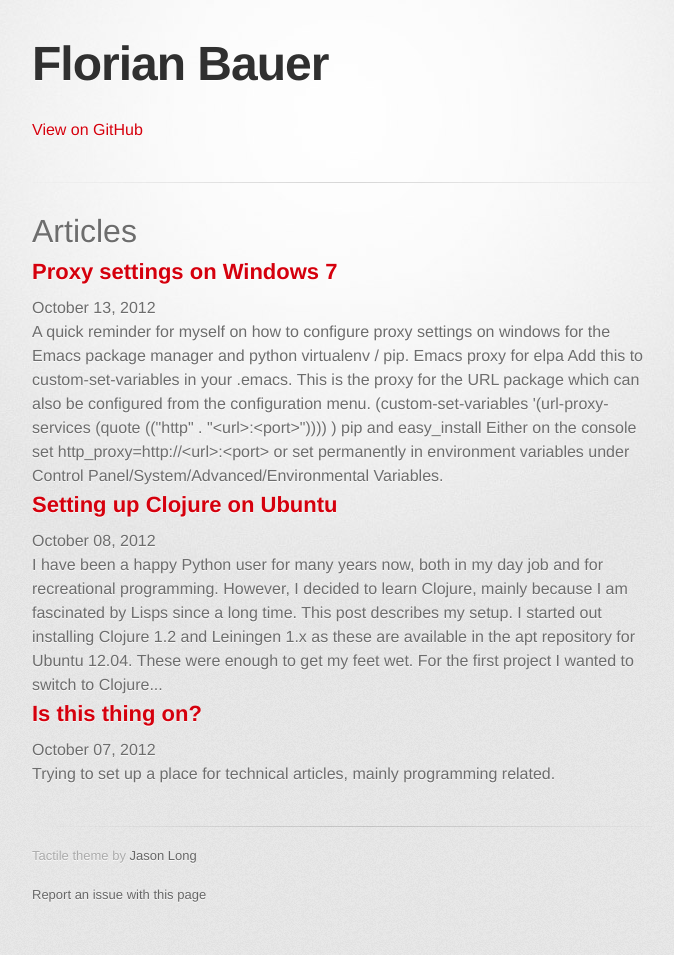
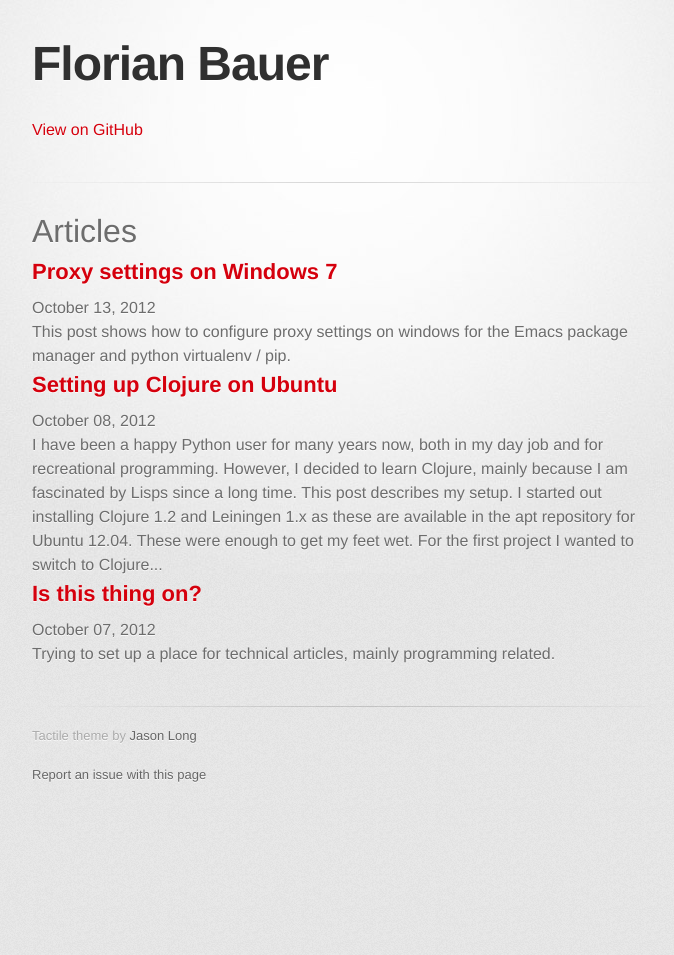
Before and after one commit to fbauer/fbauer.github.com, a Jekyll site: the page built from index.html, in a window 1280 px wide. Shown: the whole page, without its empty margins (298-972 px from the left). Built offline with Jekyll 4.4.1, drawn with Linux system fonts in a browser that asks for light colours; some web fonts are replaced; after the commit the page ends 900 px from its top, so only the background shows below that; some of the changed lines change nothing that is shown.

Commit message:
Add abstract to last post.

```diff
--- a/_posts/2012-10-13-Proxy-Settings-On-Windows-7.md
+++ b/_posts/2012-10-13-Proxy-Settings-On-Windows-7.md
@@ -2,6 +2,8 @@
 title: Proxy settings on Windows 7
 tags: [emacs, windows, python]
 layout: post
+abstract: This post shows how to configure proxy settings on
+          windows for the Emacs package manager and python virtualenv / pip.
 ---
 
 A quick reminder for myself on how to configure proxy settings on
```
